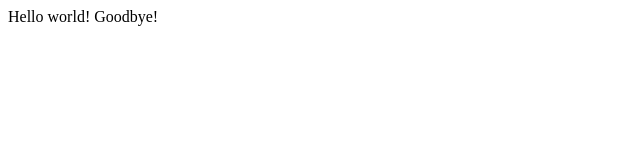
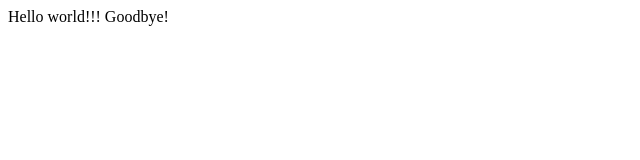
Before and after one commit to dmitry85/dmitry85.github.com, a plain HTML site: page index.html in a window 1280 px wide. Shown: the full height of the page, 0-640 px from the left. Drawn offline with Linux system fonts and the light colour scheme.

Commit message:
another test change

```diff
--- a/index.html
+++ b/index.html
@@ -1,5 +1,5 @@
 <html>
    <body>
-      Hello world! Goodbye!
+      Hello world!!! Goodbye!
    </body>
 </html>
```
